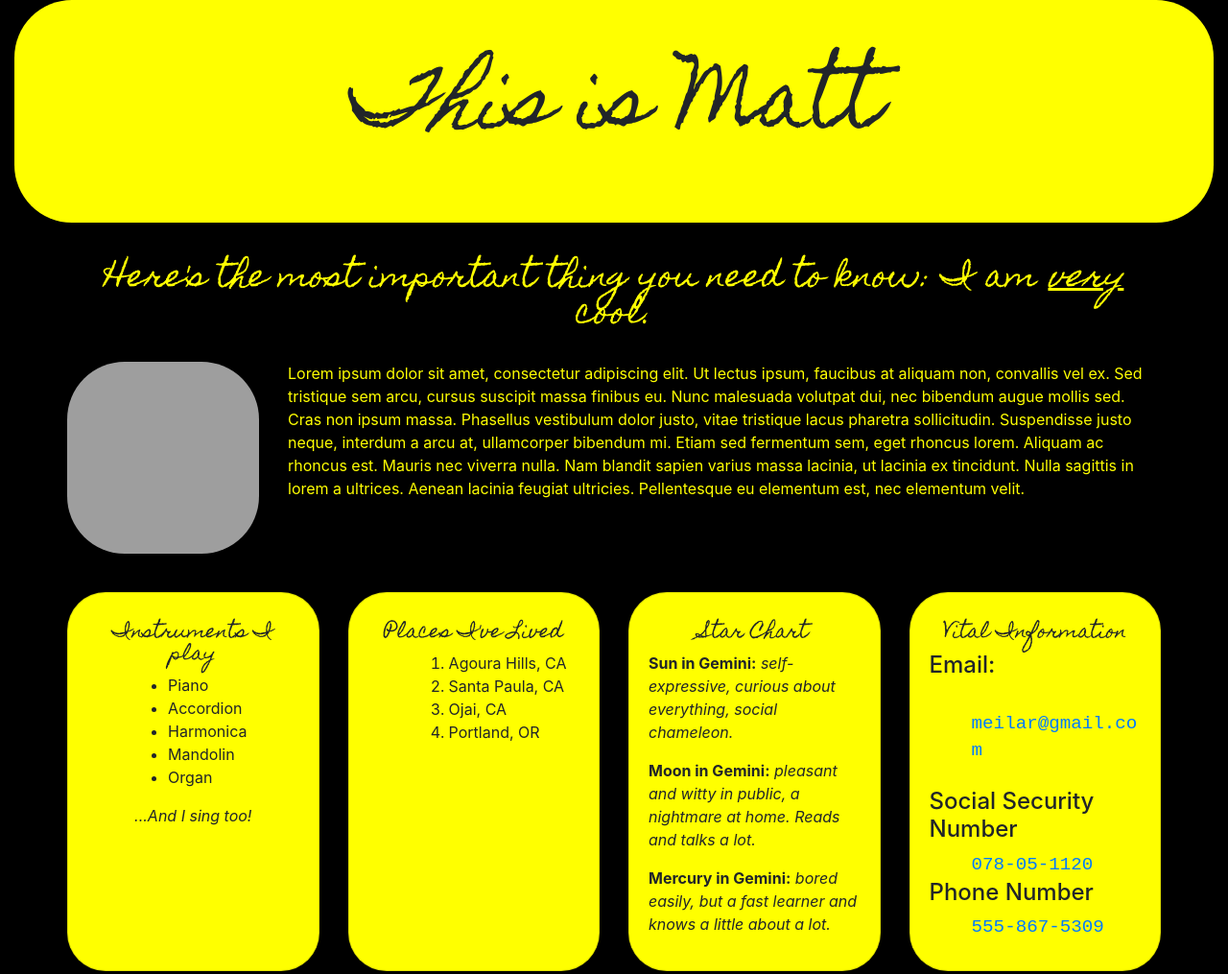
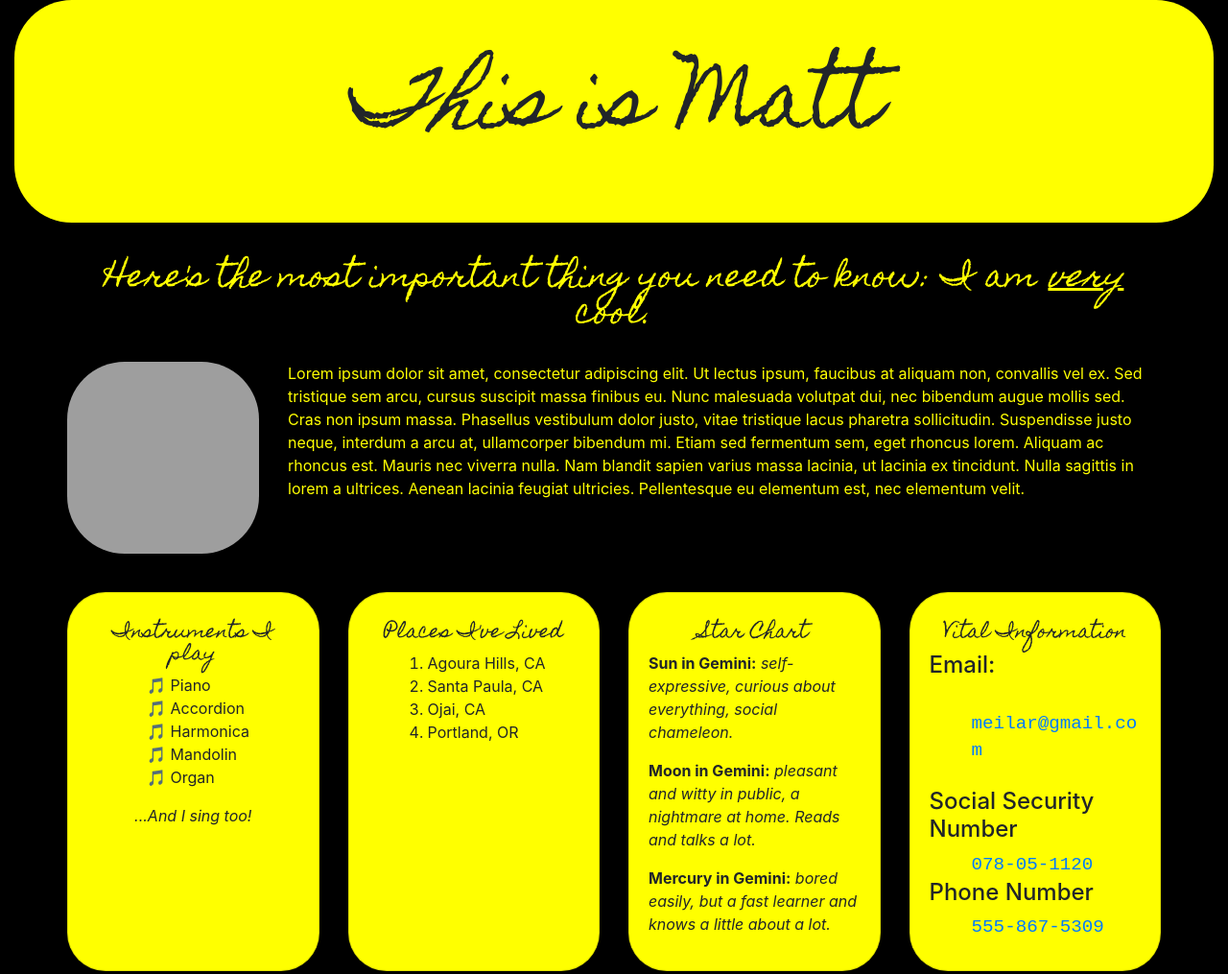
Before and after one commit to meilar/portfolio, a plain HTML site: page index.html in a window 1280 px wide. Shown: the top 1015 px of the page at 96% size. Drawn offline with nearby package versions, Linux system fonts and the light colour scheme; grey boxes are pictures that could not be loaded.

Commit message:
Add note emoji to instrument list

```diff
--- a/css/css.css
+++ b/css/css.css
@@ -10,6 +10,12 @@ body {
   border-radius: 40px;
   padding: 20px;
   height: 100%;
+}
+#inst-list li {
+  list-style: none;
+}
+#inst-list li::before {
+  content: "🎵 ";
 }
 .row {
   margin: 40px
@@ -29,7 +35,7 @@ h1.hedd {
   text-align: center;
 }
 .list {
-  padding-left: 20%
+  padding-left: 10%
 }
 .info {
   font-family: monospace;
--- a/index.html
+++ b/index.html
@@ -30,7 +30,7 @@
         <div class="card">
           <h2>Instruments I play</h2>
           <div class="list">
-            <ul>
+            <ul id="inst-list">
               <li>Piano</li>
               <li>Accordion</li>
               <li>Harmonica</li>
```
